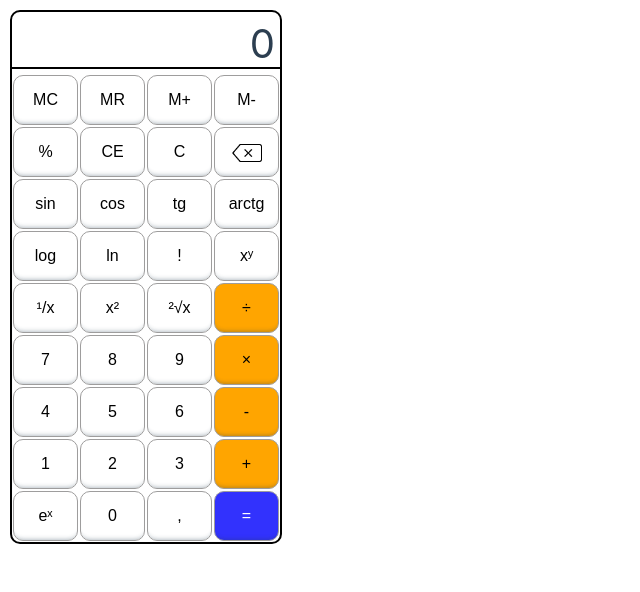
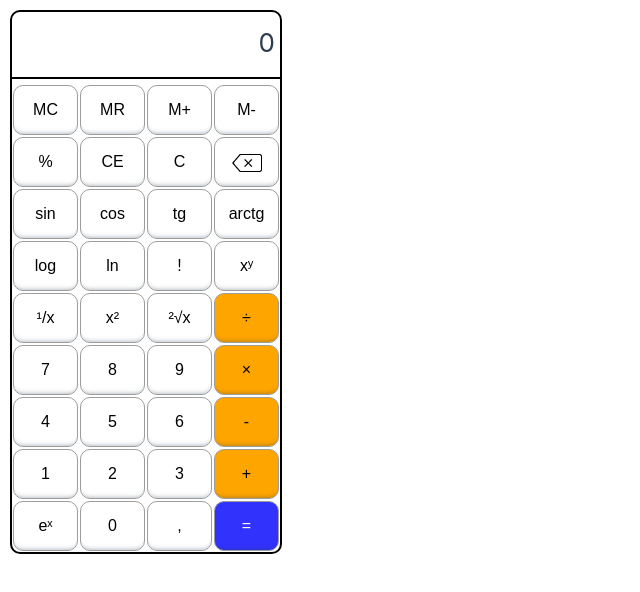
Before and after one commit to sovuux/CalculatorVue, a Vue app in the folder CalculatorVue/: page / in a window 1280 px wide. Shown: the top 592 px of the page, without its empty margins (0-640 px from the left). Built offline with nearby package versions, Linux system fonts and the light colour scheme.

Commit message:
Реализовал работу всех кнопок калькулятора

```diff
--- a/CalculatorVue/src/App.vue
+++ b/CalculatorVue/src/App.vue
@@ -8,9 +8,9 @@
                 number1: 0.0,
                 number2: 0.0,
                 numbers: ['1', '2', '3', '4', '5', '6', '7', '8', '9', '0'],
-                operationsBasic: ['+', '-', '*', '/']
             }
         },
+
         methods: {
             zeroClick() {
                 if(!this.result.startsWith('0'))
@@ -23,6 +23,7 @@
                     this.result += '0'
                 }
             },
+
             oneClick() {
                 if(!this.result.startsWith('0'))
                 {
@@ -34,6 +35,7 @@
                     this.result += '1'
                 }
             },
+
             twoClick() {
                 if(!this.result.startsWith('0'))
                 {
@@ -45,6 +47,7 @@
                     this.result += '2'
                 }
             },
+
             threeClick() {
                 if(!this.result.startsWith('0'))
                 {
@@ -56,6 +59,7 @@
                     this.result += '3'
                 }
             },
+
             fourClick() {
                 if(!this.result.startsWith('0'))
                 {
@@ -67,6 +71,7 @@
                     this.result += '4'
                 }
             },
+
             fiveClick() {
                 if(!this.result.startsWith('0'))
                 {
@@ -78,6 +83,7 @@
                     this.result += '5'
                 }
             },
+
             sixClick() {
                 if(!this.result.startsWith('0'))
                 {
@@ -89,6 +95,7 @@
                     this.result += '6'
                 }
             },
+
             sevenClick() {
                 if(!this.result.startsWith('0'))
                 {
@@ -100,6 +107,7 @@
                     this.result += '7'
                 }
             },
+
             eightClick() {
                 if(!this.result.startsWith('0'))
                 {
@@ -111,6 +119,7 @@
                     this.result += '8'
                 }
             },
+
             nineClick() {
                 if(!this.result.startsWith('0'))
                 {
@@ -122,92 +131,181 @@
                     this.result += '9'
                 }
             },
+
             mcClick() {
                 this.memoryValue = 0
             },
+
             mrClick() {
-                if(this.result.startsWith('0'))
-                {
-                    this.result = this.result.slice(1)
-                    this.result = this.memoryValue
-                }
-                else
-                {
-                    this.result = this.memoryValue
-                }
+                this.result = Number(this.memoryValue)
             },
+
             mplusClick() {
                 this.memoryValue += this.result
             },
+
             mminusClick() {
                 this.memoryValue -= this.result
 
             },
+
             percentClick() {
+                if (this.result.includes('+') || this.result.includes('-') || this.result.includes('*') || this.result.includes('/') || this.result.includes('^')) {
+                    const numbersArray = this.result.split(/(\+|\-|\*|\/|\^)/);
+                    const number1 = Number(numbersArray[0]);
+                    const number2 = Number(numbersArray[2]);
+                    const operator = numbersArray[1];
+                    const percentNum = number1 * number2 / 100;
+                    this.result = number1.toString() + operator + percentNum.toString();
+                }
+                else {
+                    this.result = '0';
+                }
+            },
 
+            ceClick() {
+                const operators = ['+', '-', '*', '/', '^'];
+                let operatorIndex = this.result.length;
+                if (this.result.includes('+') || this.result.includes('-') || this.result.includes('*') || this.result.includes('/') || this.result.includes('^')) {
+                    for (let i = this.result.length - 1; i >= 0; i--) {
+                        if (operators.includes(this.result[i])) {
+                            operatorIndex = i;
+                        break;
+                        }
+                    }
+                    this.result = this.result.substr(0, operatorIndex);
+                }
+                else {
+                    this.result = '0'
+                }
             },
-            ceClick() {
 
-            },
             symbolClick() {
                 this.result = this.result.slice(0, -1)
+                if (this.result.length < 1)
+                {
+                    this.result += '0'
+                }
             },
+
             cClick() {
                 this.result = '0';
             },
+
             sinClick() {
                 this.result = Math.sin(this.result)
             },
+
+
             cosClick() {
                 this.result = Math.cos(this.result)
             },
+
             tgClick() {
                 this.result = Math.tan(this.result)
             },
+
             acrTgClick() {
                 this.result = Math.atan(this.result)
             },
+
             logClick() {
                 this.result = Math.log(this.result)
             },
+
             lnClick() {
                 this.result = Math.log10(this.result)
             },
+
             factorialClick() {
+                const num = Number(this.result)
+                let factorial = 1
 
+                if (Number.isInteger(num) && num > 0) {
+                    for (let i = 1; i <= num; i++) {
+                        factorial *= i;
+                    }
+                    this.result = factorial.toString()
+                }
             },
+
             powClick() {
+                this.result += '^'
+            },
 
-            },
             reverseClick() {
                 this.result = 1 / this.result
             },
+
             sqrClick() {
                 this.result = Math.pow(this.result, 2)
             },
+
             sqrtClick() {
                 this.result = Math.sqrt(this.result)
             },
+
             divideClick() {
                 this.result += '/'
             },
+
             multiplyClick() {
                 this.result += '*'
             },
+
             subtractClick() {
                 this.result += '-'
             },
+
             plusClick() {
                 this.result += '+'
             },
+
             expClick() {
                 this.result = Math.exp(this.result)
             },
+
             dotClick() {
                 this.result += '.'
             },
+
             equalClick() {
+                    const numbersArray = this.result.split(/(\+|\-|\*|\/|\^)/)
+                    const number1 = Number(numbersArray[0]) //число 1
+                    const number2 = Number(numbersArray[2]) //число 2
+                    const operation = numbersArray[1] //оператор
 
+                    switch(operation) {
+                        case '+': {
+                            this.result = number1 + number2;
+                        }
+                        break;
+
+                        case '-': {
+                            this.result = number1 - number2;
+                        }
+                        break;
+
+                        case '*': {
+                            this.result = number1 * number2;
+                        }
+                        break;
+
+                        case '/': {
+                            this.result = number1 / number2;
+                        }
+                        break;
+
+                        case '^': {
+                            this.result = Math.pow(number1, number2);
+                        }
+                        break
+
+                        default: {
+                            return this.result;
+                        }
+                        break;
+                    }
             }
         }
     }
@@ -220,7 +318,7 @@
         </div>
         <div class="line"></div>
         <div class="buttons">
-            <button @click="mcClick" class="but">MC</button>
+            <button @click="mcClick"  class="but">MC</button>
             <button @click="mrClick" class="but">MR</button>
             <button @click="mplusClick" class="but">M+</button>
             <button @click="mminusClick" class="but">M-</button>
@@ -269,12 +367,13 @@
     }
 
     .textbox p {
-        margin-top: 0;
+        margin-top: 10px;
         width: 268px;
         height: 50px;
         text-align: right;
         font-size: 40px;
         padding-right: 5px;
+        font-size: 26px;
 
     }
 
```
